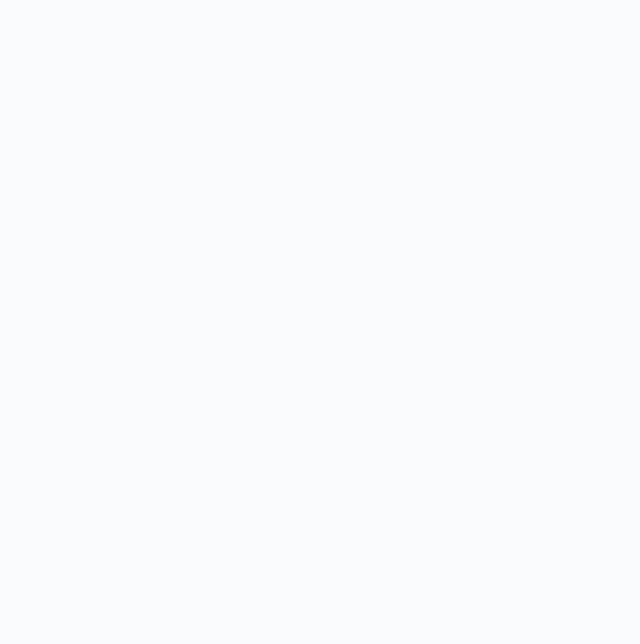
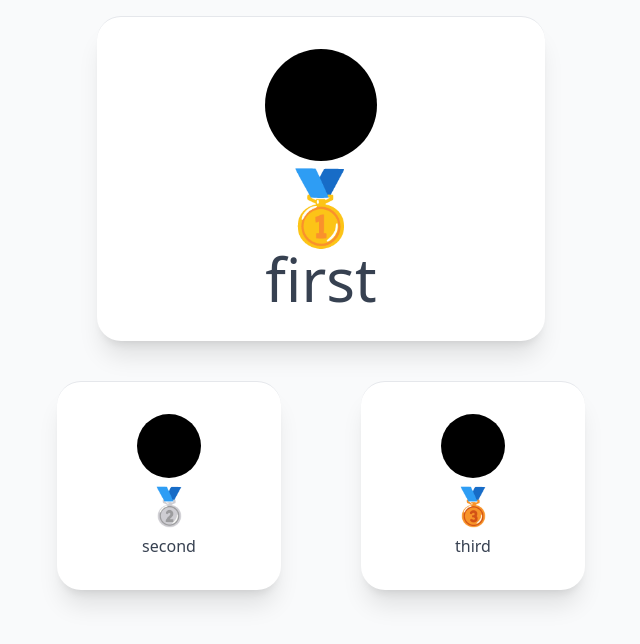
Before and after one commit to bhwk/Quip, a SvelteKit app: page /winner/winner in a window 1280 px wide. Shown: the top 644 px of the page, without its empty margins (319-959 px from the left). Built offline with nearby package versions, Linux system fonts and the light colour scheme.

Commit message:
Add custom rolling transition to winner.svelte

```diff
--- a/src/components/Winner/Winner.svelte
+++ b/src/components/Winner/Winner.svelte
@@ -1,10 +1,29 @@
 <script>
-    let players;
+    import { onMount } from 'svelte';
+    import { fade } from 'svelte/transition';
+    import { elasticOut, cubicOut, linear } from 'svelte/easing';
+
+    let players=['first','second','third'];
+    let ready = false;
+
+    onMount(()=> ready = true);
+
+    function rollIn(node, params) {
+        const existingTransform = getComputedStyle(node).transform.replace('none', '');
+
+        return {
+            delay: params.delay || 0,
+            duration: params.duration || 400,
+            easing: params.easing,
+            css: (t, u) => `transform-origin: center; transform: ${existingTransform} translatex(${-u * 100}%) rotate(${t*1080}deg);`
+        };
+    }
 </script>
 
 {#if players}
 <div class="flex flex-col gap-10 p-4">
-        <div class="flex flex-col gap-2 max-w-md self-center w-full items-center py-8 rounded-3xl bg-white shadow-xl border-t">
+    {#if ready}
+        <div in:rollIn="{{easing:linear}}" class="flex flex-col gap-2 max-w-md self-center w-full items-center py-8 rounded-3xl bg-white shadow-xl border-t">
             <div class="bg-black rounded-full w-28 h-28"></div>
             <div class="text-7xl">🥇</div>
             <div class="text-6xl">{players[0]}</div>
@@ -24,5 +43,6 @@
                 {/if}
             {/each}
         </div>
+        {/if}
 </div>
 {/if}
```
